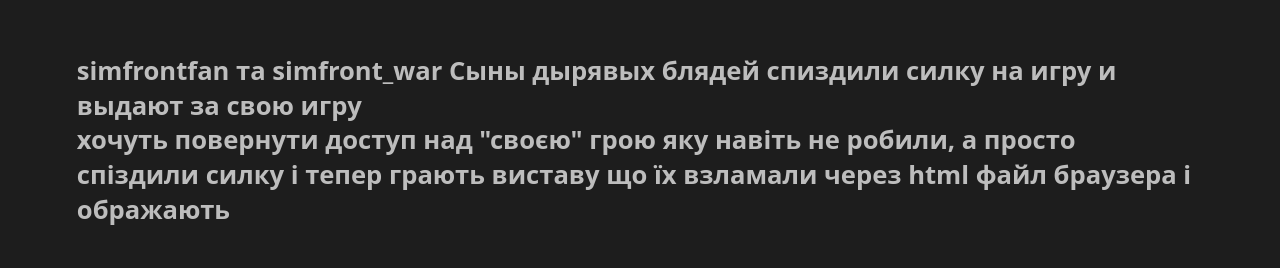
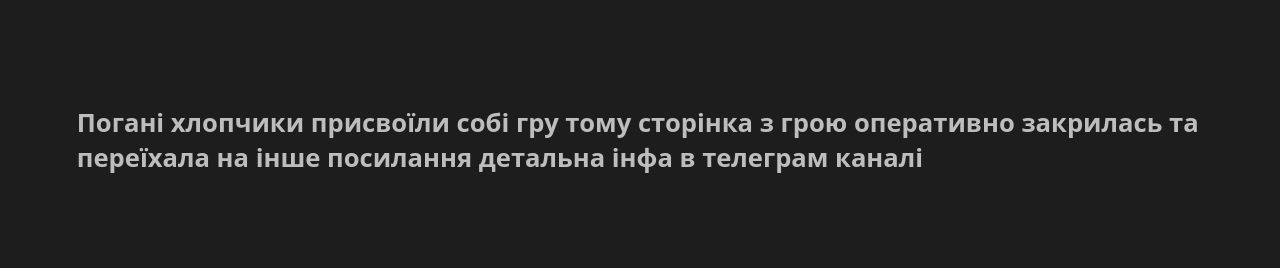
Before and after one commit to gdyshshsyq66/simfront3, a plain HTML site: page index.html in a window 1280 px wide. Shown: the part 115-383 px from the top of the page. Drawn offline with Linux system fonts and the light colour scheme.

Commit message:
Update index.html

```diff
--- a/index.html
+++ b/index.html
@@ -34,9 +34,8 @@
 <body>
   <main>
     <p class="note">
-      simfrontfan та simfront_war
-      Сыны дырявых блядей спиздили силку на игру и выдают за свою игру<br>хочуть повернути доступ над &quot;своєю&quot; грою яку навіть
-      не робили, а просто спіздили силку і тепер грають виставу що їх взламали через html файл браузера  і ображають
+        Погані хлопчики присвоїли собі гру тому сторінка з грою оперативно закрилась та переїхала на інше посилання
+        детальна інфа в телеграм каналі
     </p>
     <p class="official">
       Офіційне посилання на гру
```
